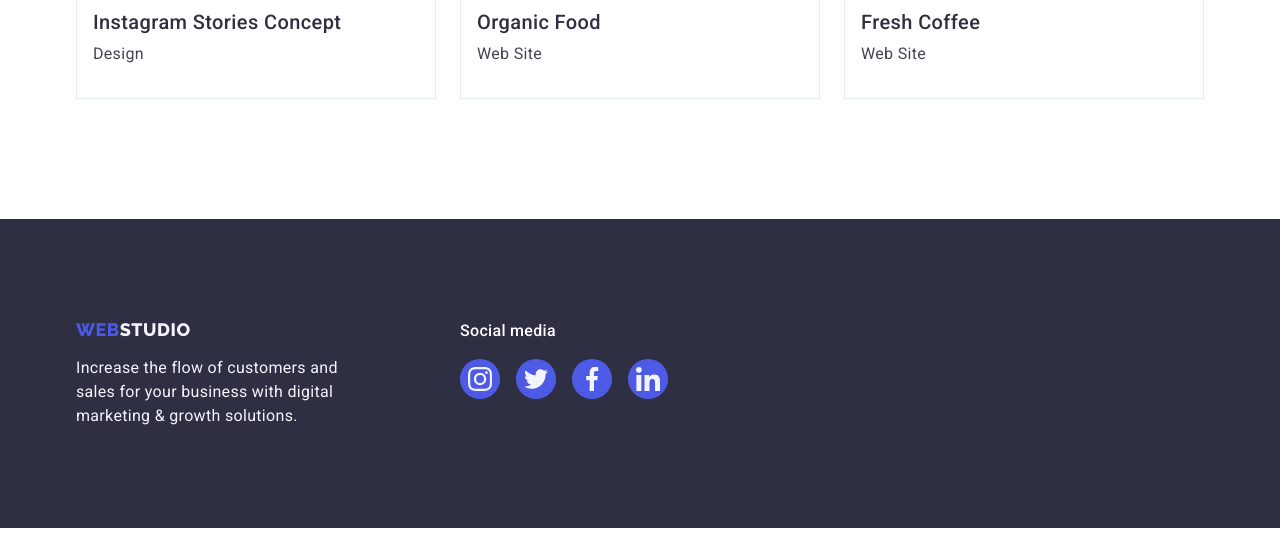
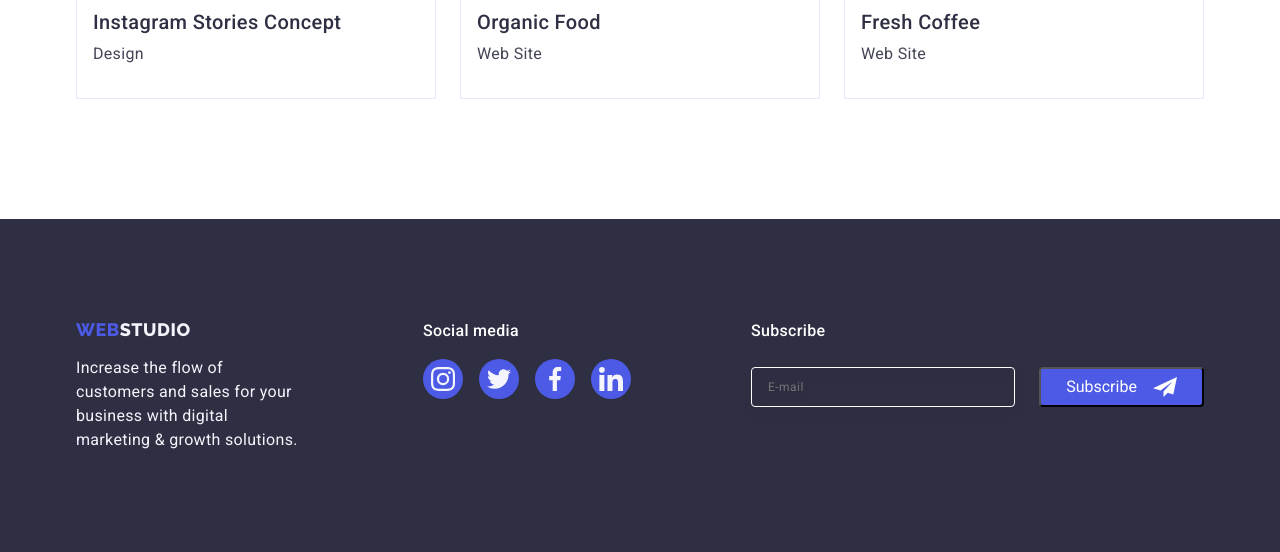
Before and after one commit to Volodymyr280/goit-markup-hw-06, a plain HTML site: page portfolio.html in a window 1280 px wide. Shown: the part 1551-2103 px from the top of the page. Before the commit the page ends 2079 px from the top, so only its background shows below. Drawn offline with nearby package versions, Linux system fonts and the light colour scheme.

Commit message:
portfolio-footer

```diff
--- a/portfolio.html
+++ b/portfolio.html
@@ -352,6 +352,26 @@
             </li>
           </ul>
         </div>
+        <form class="footer-form" name="footer-form">
+          <p class="footer-form-title">Subscribe</p>
+          <div class="footer-form-area">
+            <label class="footer-label">
+              <input
+                class="footer-field"
+                type="text"
+                name="footer-email"
+                placeholder="E-mail"
+              />
+            </label>
+
+            <button class="footer-btn" type="submit">
+              Subscribe
+              <svg class="footer-form-icon" width="24" height="24">
+                <use href="./images/icons.svg#icon-footer-btn"></use>
+              </svg>
+            </button>
+          </div>
+        </form>
       </div>
     </footer>
   </body>
```
